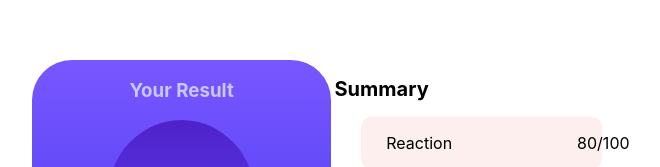
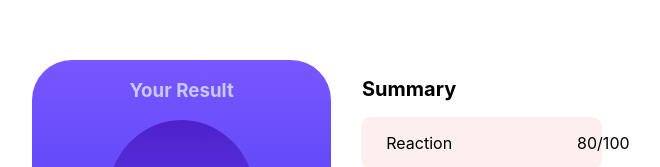
Before and after one commit to alicagatay/results-summary-component-react, a React (Create React App) app: page / in a window 1280 px wide. Shown: the part 140-307 px from the top of the page, without its empty margins (308-968 px from the left). Built offline with nearby package versions, Linux system fonts and the light colour scheme.

Commit message:
Changed the margin of the h2 text of `SummaryComponent` in the desktop design.

```diff
--- a/src/App.css
+++ b/src/App.css
@@ -272,7 +272,7 @@
 
   .SummaryComponent h2 {
     font-size: 20px;
-    margin-left: -200px;
+    margin-left: -145px;
   }
 
   .SummaryComponentReactionRow {
```
